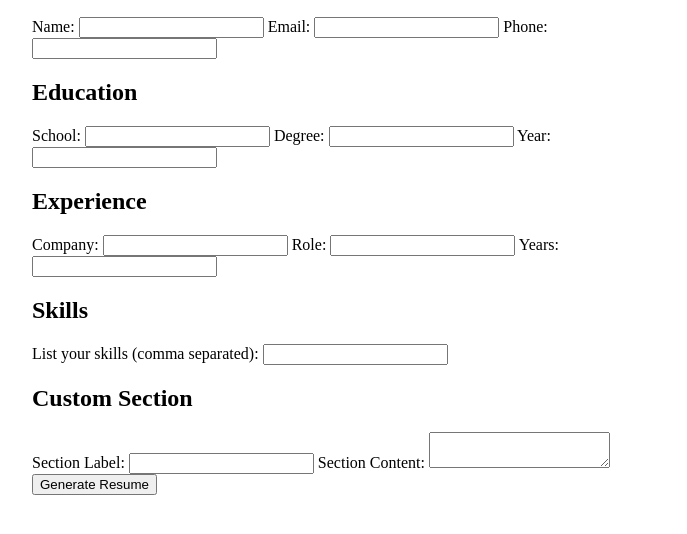
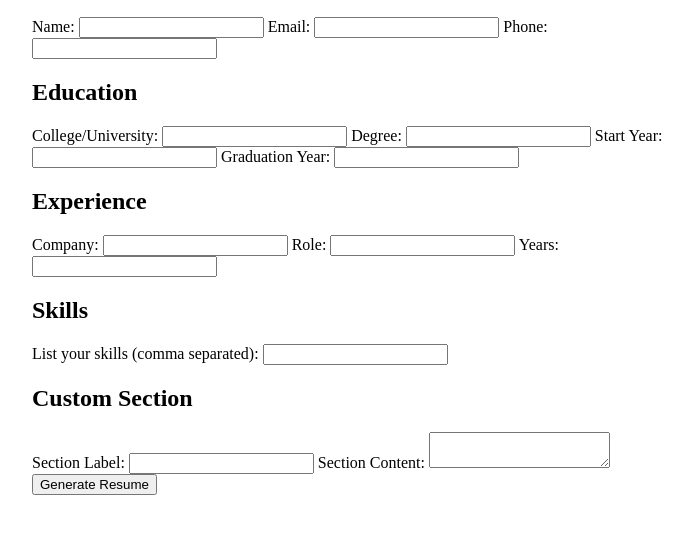
Before and after one commit to danielmontes23/Hackathon-Spring25, an Astro site: page / in a window 1280 px wide. Shown: the part 120-654 px from the top of the page, without its empty margins (258-945 px from the left). Built offline with nearby package versions, Linux system fonts and the light colour scheme; Astro itself is replaced by a stand-in of ours.

Commit message:
Minimal Changes

```diff
--- a/src/pages/index.astro
+++ b/src/pages/index.astro
@@ -27,7 +27,7 @@ import { useState } from 'react';
         <h2>Education</h2>
         <div>
           <label>
-            School:
+            College/University:
             <input type="text" name="education_school" />
           </label>
           <label>
@@ -35,7 +35,10 @@ import { useState } from 'react';
             <input type="text" name="education_degree" />
           </label>
           <label>
-            Year:
+            Start Year:
+            <input type="text" name="education_year" />
+          </label>
+		  Graduation Year:
             <input type="text" name="education_year" />
           </label>
         </div>
```
